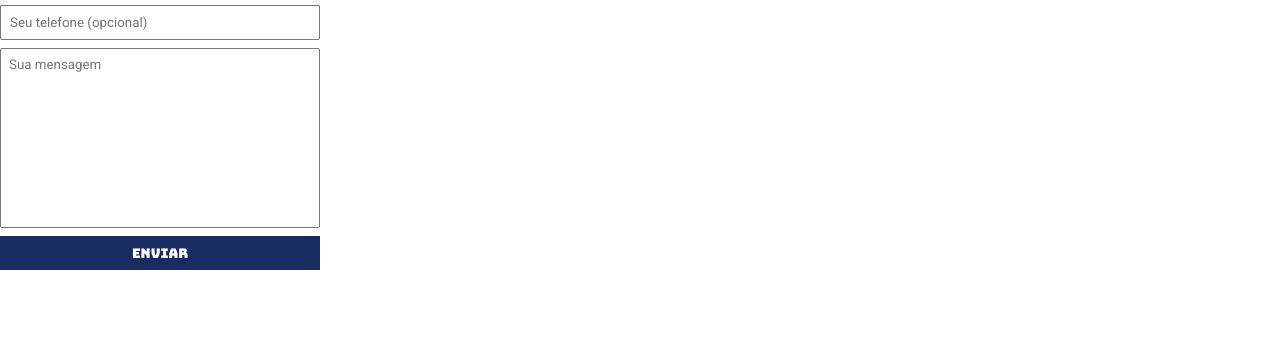
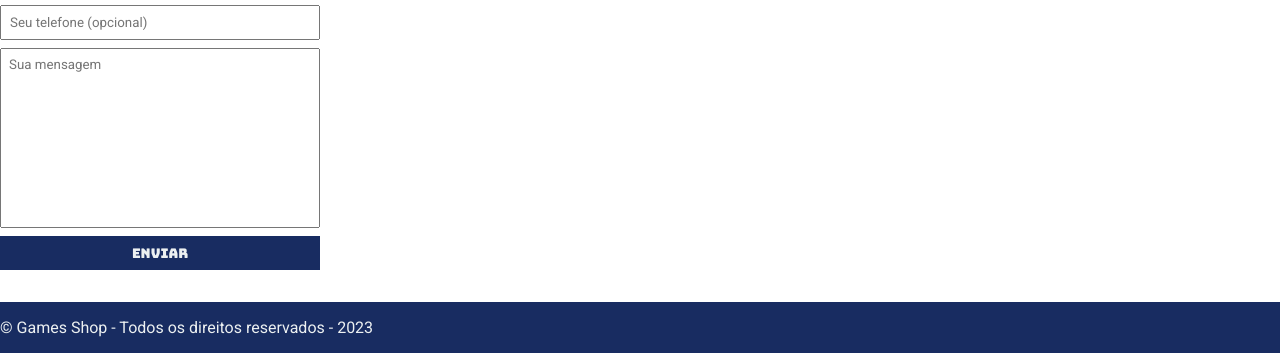
Before and after one commit to GuiZeroUm/game_shop, a plain HTML site: page index.html in a window 1280 px wide. Shown: the part 796-1149 px from the top of the page. Before the commit the page ends 1098 px from the top, so only its background shows below. Drawn offline with Linux system fonts and the light colour scheme.

Commit message:
feat: add footer and anchor links

```diff
--- a/index.html
+++ b/index.html
@@ -16,10 +16,10 @@
             <nav>
                 <ul>
                     <li>
-                        <a href="#">Sobre a loja</a>
+                        <a href="#about">Sobre a loja</a>
                     </li>
                     <li>
-                        <a href="#">Contato</a>
+                        <a href="#contact">Contato</a>
                     </li>
                 </ul>
             </nav>
@@ -27,7 +27,7 @@
     </header>
 
     <main>
-        <section>
+        <section id="about">
             <div class="container">
                 <img class="store-front" src="./imagens/loja.jpg" alt="Fachada da loja games shopping">
                 <div>
@@ -98,7 +98,13 @@
         </section>
     </main>
 
-
+    <footer>
+        <div class="container">
+            <p>
+                &copy; Games Shop - Todos os direitos reservados - 2023
+            </p>
+        </div>
+    </footer>
 
 </body>
 </html>
--- a/styles.css
+++ b/styles.css
@@ -117,7 +117,7 @@ section h3 {
 
 form button {
     background-color: #182C61;
-    color: white;
+    color: #ecf0f1;
     border: none;
     cursor: pointer;
     transition: ease-in 0.2s;
@@ -131,3 +131,9 @@ input:focus, textarea:focus {
     outline-color: #182C61;
     ;
 }
+
+footer {
+    background-color: #182C61;
+    color: #ecf0f1;
+    padding: 16px 0;
+}
```
